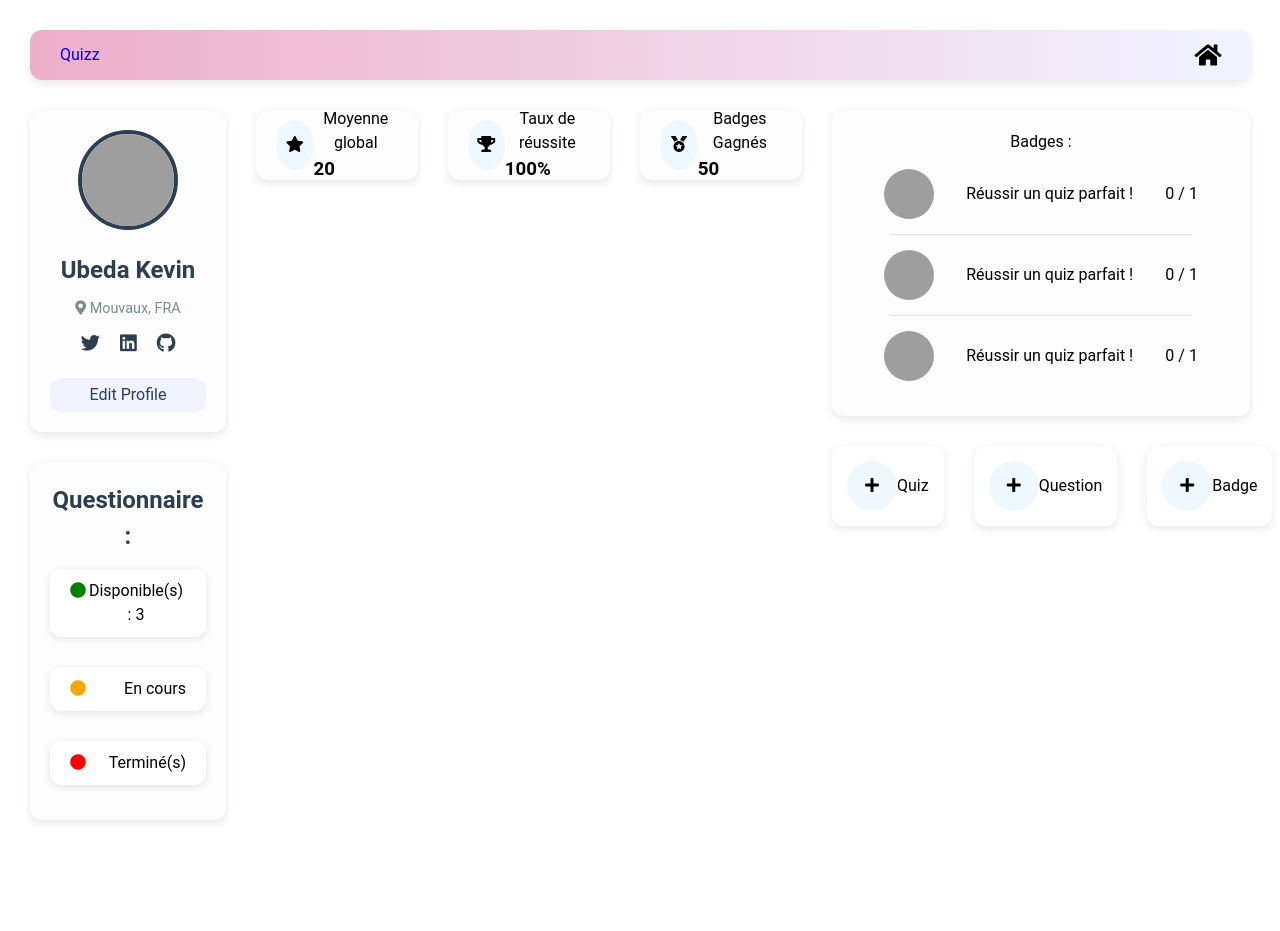
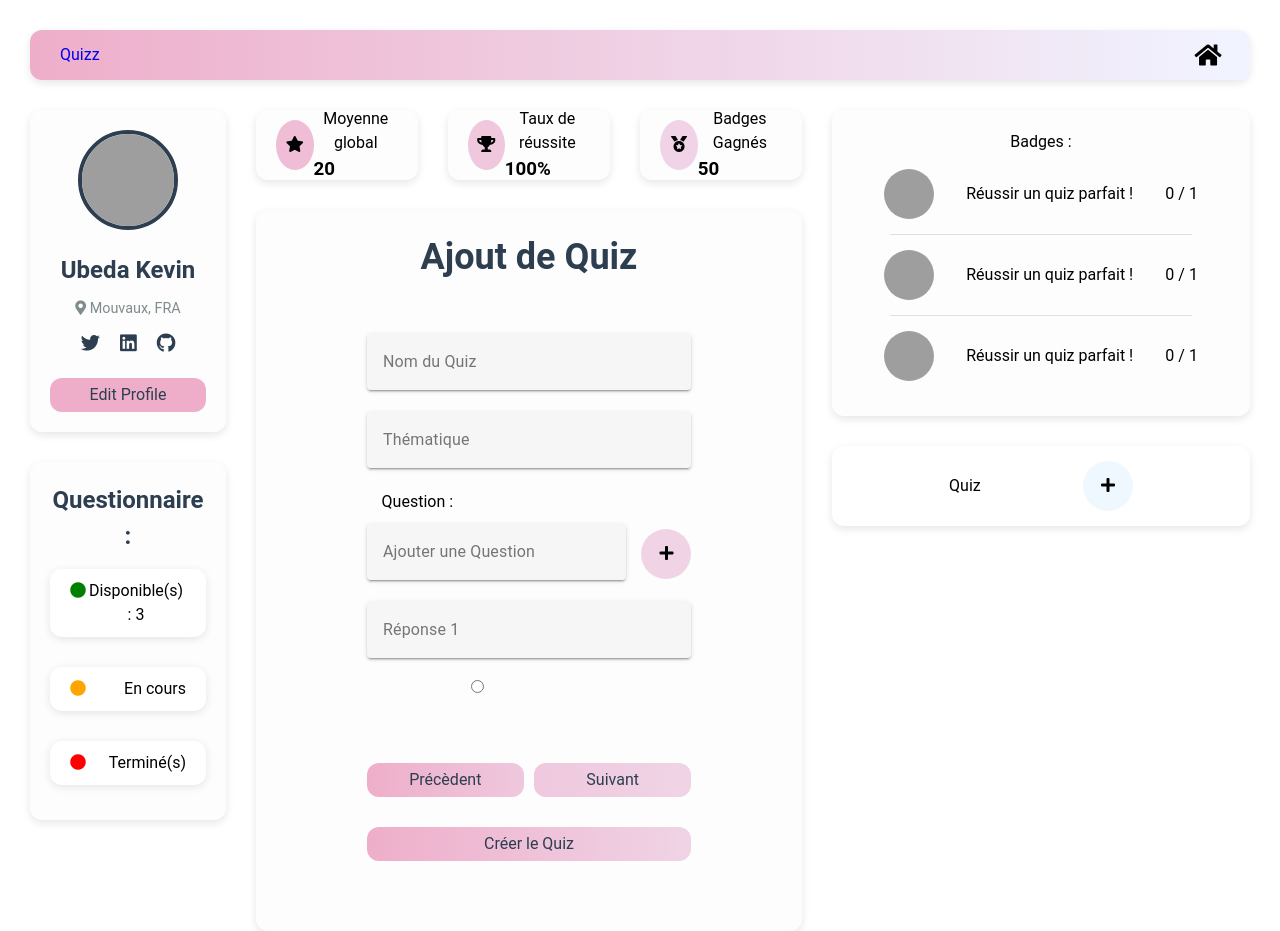
Before and after one commit to tOCHSKa/quiz, a Vue app in the folder front/: page /#/profil in a window 1280 px wide. Before the commit the page ends 850 px from the top, so only its background shows below. Built offline with nearby package versions, Linux system fonts and the light colour scheme; grey boxes are pictures that could not be loaded.

Commit message:
ajout creation de quiz

```diff
--- a/front/src/components/CreateQuiz.vue
+++ b/front/src/components/CreateQuiz.vue
@@ -2,16 +2,16 @@
 
     <div class="container">
         <div class="stats-card">
+            <div class="stats-content">
+                <div><p>Quiz</p></div>
+            </div>
             <div class="stats-icon">
                 <div class="stats-background">
                     <i class="fas fa-plus"></i>
                 </div>
             </div>
-            <div class="stats-content">
-                <div><p>Quiz</p></div>
-            </div>
         </div>
-        <div class="stats-card">
+        <!-- <div class="stats-card">
             <div class="stats-icon">
                 <div class="stats-background">
                     <i class="fas fa-plus"></i>
@@ -30,7 +30,7 @@
             <div class="stats-content">
                 <div><p>Badge</p></div>
             </div>
-        </div>
+        </div> -->
     </div>
 
 </template>
--- a/front/src/components/Login.vue
+++ b/front/src/components/Login.vue
@@ -79,8 +79,6 @@
           .then((response) => response.json())
           .then((data) => {
 
-        // Décoder le token pour obtenir les informations utilisateur
-        // const user = JSON.parse(atob(data.token.split(".")[1]));
         console.log(data);
 
         // Déclencher la mutation setUser dans le store Vuex
--- /dev/null
+++ b/front/src/components/Modal.vue
@@ -0,0 +1,218 @@
+<template>
+    <div class="container">
+      <div class="modal-title">
+        <h2>Ajout de Quiz</h2>
+      </div>
+      <div class="modal-content">
+        <form class="modal-form" @submit.prevent="handleSubmit">
+          <v-text-field
+            v-model="props.quizz.nom"
+            :rules="rules"
+            label="Nom du Quiz"
+            variant="solo-filled">
+          </v-text-field>
+          <v-text-field
+            v-model="props.quizz.theme"
+            :rules="rules"
+            label="Thématique"
+            variant="solo-filled">
+          </v-text-field>
+          <div class="modal-question">
+            <p>Question :</p>
+            <div class="modal-question-add">
+              <v-text-field
+                class="modal-question-add-field"
+                clearable
+                label="Ajouter une Question"
+                variant="solo-filled"
+                v-model="props.quizz.question">
+              </v-text-field>
+              <div class="modal-icon" @click="addAnswer">
+                <div class="stats-background">
+                  <i class="fas fa-plus"></i>
+                </div>
+              </div>
+            </div>
+          </div>
+          <div class="modal-answer">
+            <div v-for="(answer, index) in answers" :key="index" class="answer-field">
+              <v-text-field
+                clearable
+                :label="'Réponse ' + (index + 1)"
+                variant="solo-filled"
+                v-model="answer.value">
+              </v-text-field>
+              <div class="modal-radio">
+                <input
+                  type="radio"
+                  name="question"
+                  :value="'Réponse ' + (index + 1)"
+                  v-model="selectedAnswer">
+                <label :for="'Réponse' + (index + 1)">{{answer.value}}</label>
+              </div>
+            </div>
+          </div>
+          <div class="modal-button">
+            <button class="prev-button" type="button" @click="emitPrev">Précèdent</button>
+            <button class="next-button" type="button" @click="emitNext">Suivant</button>
+          </div>
+          <div class="modal-submit">
+            <button class="submit-button" type="submit" @click="emitSubmit">Créer le Quiz</button>
+          </div>
+        </form>
+      </div>
+    </div>
+  </template>
+
+<script setup>
+
+import { ref, defineProps, defineEmits } from 'vue'
+
+const props = defineProps({
+  quizz: Object,
+  previousPage: Number,
+  nextPage: Number,
+  maxReponse: Number,
+})
+
+const emit = defineEmits(['prev', 'next', 'submit'])
+const answers = ref([{ value: '' }])
+const selectedAnswer = ref('')
+
+const addAnswer = () => {
+  if (answers.value.length < props.maxReponse) {
+    answers.value.push({ value: '' })
+  } else {
+    alert('Nombre maximum de réponses atteint')
+  }
+}
+
+const emitPrev = () => emit('prev')
+const emitNext = () => emit('next')
+const emitSubmit = () => emit('submit', {selectedAnswer: selectedAnswer.value})
+
+
+</script>
+<style scoped>
+
+.container {
+    background-color: #FDFDFD;
+    border-radius: 12px;
+    box-shadow: 0 3px 8px rgba(0, 0, 0, 0.1);
+    padding: 20px;
+    margin: 30px 30px 0 0;
+    height: auto;
+    justify-content: center;
+    align-items: center;
+}
+
+.modal-title {
+    font-size: 1.5em;
+    margin: 0;
+    color: #2c3e50;
+    display: flex;
+    justify-content: center;
+    align-items: center;}
+
+.modal-form {
+    justify-content: center;
+    display: flex;
+    flex-direction: column;
+    width: 80%;
+}
+
+.modal-question p {
+    margin-left: 15px;
+    margin-bottom: 10px;
+}
+
+.modal-question-add {
+    display: flex;
+    gap: 15px;
+}
+
+.modal-icon {
+    background-color:#F0D4E6 ;
+    border-radius: 50%;
+    width: 50px;
+    height: 50px;
+    display: flex;
+    justify-content: center;
+    align-items:center;
+    margin-top: 5px;
+}
+
+.modal-answer {
+    display: flex;
+    justify-content: center;
+    align-items: center;
+    gap: 15px;
+}
+
+.modal-radio {
+    display: flex;
+    justify-content: space-evenly;
+}
+.modal-content {
+    padding: 50px;
+    justify-content: center;
+    display: flex;
+}
+.prev-button{
+
+    background: linear-gradient(90deg, rgba(238,174,202,1) 0%, #EFC8DE 100%);
+    border: none;
+    border-radius: 12px;
+    color: #2c3e50;
+    padding: 5px 30px;
+    width: 70%;
+    font-size: 1em;
+    cursor: pointer;
+    margin-top: 70px;
+}
+
+.next-button{
+
+    background: linear-gradient(90deg, #EFC8DE 0%, #F0D4E6 100%);
+    border: none;
+    border-radius: 12px;
+    color: #2c3e50;
+    padding: 5px 30px;
+    width: 70%;
+    font-size: 1em;
+    cursor: pointer;
+    margin-top: 70px;
+}
+.submit-button{
+
+    background: linear-gradient(90deg, rgba(238,174,202,1) 0%, #F0D4E6 100%);
+    border: none;
+    border-radius: 12px;
+    color: #2c3e50;
+    padding: 5px 30px;
+    width: 100%;
+    font-size: 1em;
+    cursor: pointer;
+}
+
+.modal-button {
+    display: flex;
+    justify-content: space-evenly;
+    gap: 10px;
+}
+
+.modal-submit {
+    display: flex;
+    justify-content: center;
+    align-items: center;
+    margin-top: 30px;
+    width: 100%;
+}
+
+.answer-field {
+    width: 100%;
+}
+
+
+
+</style>
--- a/front/src/components/Sidebar.vue
+++ b/front/src/components/Sidebar.vue
@@ -56,7 +56,6 @@
     flex-direction: column;
     width: 100%;
     max-width: 300px;
-    padding: 30px;
 }
 
 .profile-card {
@@ -118,8 +117,8 @@
 }
 
 .quizcard:hover {
-    background-color: #e0e0e0; /* Couleur de fond au survol */
-    box-shadow: 0 4px 8px rgba(0, 0, 0, 0.1); /* Ombre au survol */
+    transform: scale(1.05);
+    box-shadow: 0 5px 15px rgba(0, 0, 0, 0.2);
 }
 
 .quizcard:active {
@@ -157,7 +156,7 @@
 }
 
 .edit-profile {
-    background-color: #F1F4FF;
+    background-color: rgba(238,174,202,1);
     border: none;
     border-radius: 12px;
     color: #2c3e50;
--- a/front/src/components/Stats.vue
+++ b/front/src/components/Stats.vue
@@ -1,7 +1,7 @@
 <template>
     <div class="stats-container">
         <div class="stats-card">
-            <div class="stats-icon">
+            <div class="stats-icon1">
                 <div class="stats-background">
                     <i class="fas fa-star"></i>
                 </div>
@@ -12,7 +12,7 @@
             </div>
         </div>
         <div class="stats-card">
-            <div class="stats-icon">
+            <div class="stats-icon2">
                 <div class="stats-background">
                     <i class="fas fa-trophy"></i>
                 </div>
@@ -23,7 +23,7 @@
             </div>
         </div>
         <div class="stats-card">
-            <div class="stats-icon">
+            <div class="stats-icon3">
                 <div class="stats-background">
                     <i class="fas fa-medal"></i>
                 </div>
@@ -62,8 +62,26 @@
     align-items: center;
 }
 
-.stats-icon {
-    background-color:aliceblue;
+.stats-icon1 {
+    background-color:#EFBDD5;
+    border-radius: 50%;
+    width: 50px;
+    height: 50px;
+    display: flex;
+    justify-content: center;
+    align-items:center;
+}
+.stats-icon2 {
+    background-color:#EFC8DE;
+    border-radius: 50%;
+    width: 50px;
+    height: 50px;
+    display: flex;
+    justify-content: center;
+    align-items:center;
+}
+.stats-icon3 {
+    background-color:#F0D3E6;
     border-radius: 50%;
     width: 50px;
     height: 50px;
--- a/front/src/views/ProfilView.vue
+++ b/front/src/views/ProfilView.vue
@@ -2,7 +2,18 @@
 <NavBar />
 <div class="layout">
   <Sidebar class="sidebar"/>
-  <Stats class="stats"/>
+  <div class="stats">
+    <Stats />
+    <Modal
+    :quizz="quizzData"
+    :previousPage="previousPage"
+    :nextPage="nextPage"
+    :maxReponse="4"
+    @prev="goToPreviousPage"
+    @next="goToNextPage"
+    @submit="submitQuiz"/>
+  </div>
+
   <div class="rightbar">
     <Badge />
     <CreateQuiz/>
@@ -21,6 +32,31 @@ import NavBar from '@/components/NavBar.vue';
 import Stats from '@/components/Stats.vue';
 import Badge from '@/components/Badge.vue';
 import CreateQuiz from '@/components/CreateQuiz.vue';
+import Modal from '@/components/Modal.vue';
+
+import { ref } from 'vue'
+const quizzData = ref({
+  nom: '',
+  theme: '',
+  question: '',
+})
+
+
+const previousPage = ref(0)
+const nextPage = ref(1)
+
+const goToPreviousPage = () => {
+  console.log('Précédent')
+}
+
+const goToNextPage = () => {
+  console.log('Suivant')
+}
+
+const submitQuiz = () => {
+  console.log('Quiz soumis', quizzData.value)
+}
+
 </script>
 
 <style scoped>
@@ -31,11 +67,14 @@ import CreateQuiz from '@/components/CreateQuiz.vue';
 .sidebar {
   flex: 1 1 20%; /* Occupe 20% de la largeur, peut grandir ou rétrécir */
   min-width: 200px; /* Assurez-vous que le sidebar ne devienne pas trop petit */
+  padding: 30px;
 }
 
 .stats {
   flex: 2 1 45%; /* Occupe 60% de la largeur, c'est la partie principale */
   min-width: 300px; /* Assurez-vous que le stats ne devienne pas trop petit */
+  display: flex;
+  flex-direction: column;
 }
 
 .rightbar {
```
Also changed, not shown: 2 other files (tests, documents, lock files or other folders).
